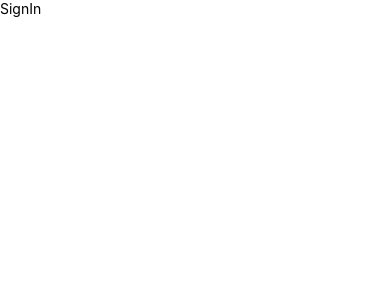
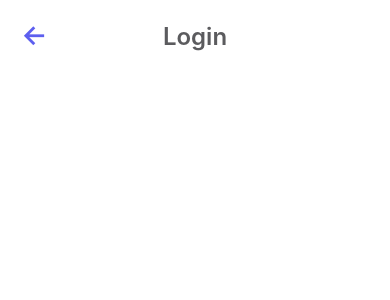
Before and after one commit to indicaDev/indica_benefits, a React Native app: screen / in a window 390 px wide. Shown: the top 300 px of the page. Built offline with nearby package versions, Linux system fonts and the light colour scheme.

Commit message:
feat: criação do header

```diff
--- /dev/null
+++ b/src/components/Header/index.js
@@ -0,0 +1,20 @@
+import { Text, TouchableOpacity, View } from "react-native";
+import { Ionicons } from "@expo/vector-icons";
+
+import styles from "./styles";
+
+export function Header({ title, hasGoBack = true }) {
+  return (
+    <View style={styles.container}>
+      {hasGoBack ? (
+        <TouchableOpacity onPress={() => {}}>
+          <Ionicons name="ios-arrow-back" size={30} color="#5D5FEF" />
+        </TouchableOpacity>
+      ) : (
+        <View style={styles.emptyColumn} />
+      )}
+      <Text style={styles.title}>{title}</Text>
+      <View style={styles.emptyColumn} />
+    </View>
+  );
+}
--- /dev/null
+++ b/src/components/Header/styles.js
@@ -0,0 +1,22 @@
+import { StyleSheet } from "react-native";
+
+const styles = StyleSheet.create({
+  container: {
+    marginTop: 20,
+    flexDirection: "row",
+    alignItems: "center",
+    justifyContent: "space-between",
+    paddingHorizontal: 20,
+  },
+  title: {
+    fontSize: 24,
+    fontWeight: "600",
+    color: "#5B5B5E",
+    textAlign: "center",
+  },
+  emptyColumn: {
+    width: 30,
+  },
+});
+
+export default styles;
--- a/src/screens/SignIn/index.js
+++ b/src/screens/SignIn/index.js
@@ -1,9 +1,10 @@
 import { Text, View } from "react-native";
+import { Header } from "../../components/Header";
 
 export function SigIn() {
   return (
     <View>
-      <Text>SignIn</Text>
+      <Header title="Login" />
     </View>
   );
 }
```
